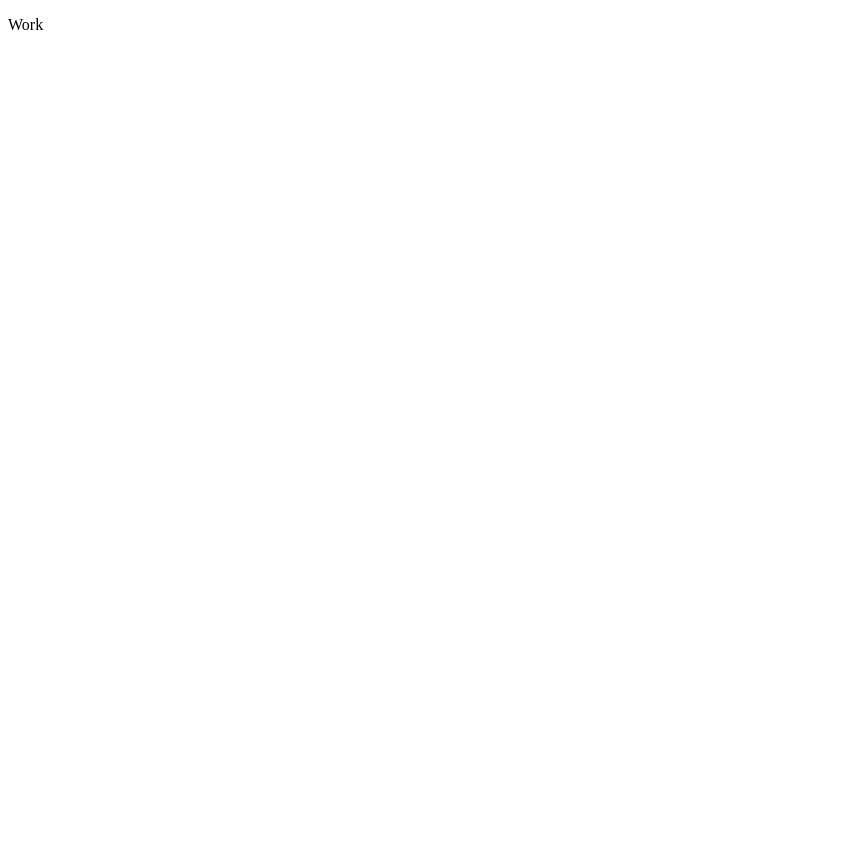
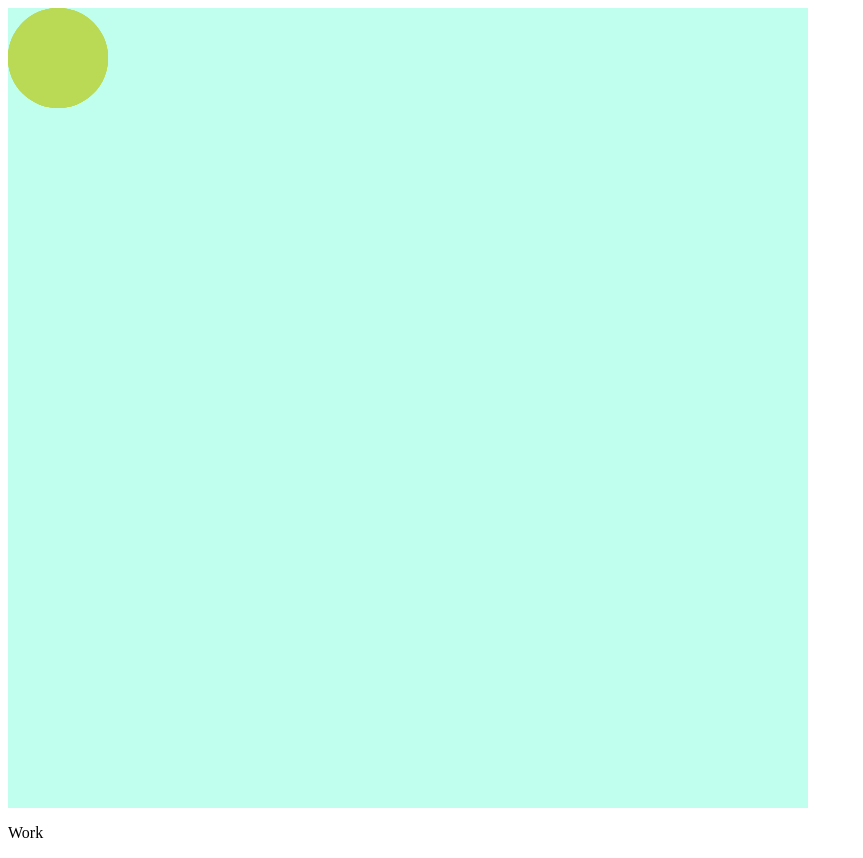
Before and after one commit to Svetik13/Sat, a plain HTML site: page index.html in a window 1280 px wide. Shown: the whole page, without its empty margins (0-863 px from the left). Before the commit the page ends 800 px from the top, so only its background shows below. Drawn offline with Linux system fonts and the light colour scheme.

Commit message:
add bubbles

```diff
--- a/index.html
+++ b/index.html
@@ -7,6 +7,14 @@
     <title>Popjtkanumber2</title>
 </head>
 <body>
+
+<div id="app">
+    <div></div>
+    <div></div>
+    <div></div>
+    <div></div>
+    <div></div>
+</div>
 <p>Work</p>
 <script src="main.js"></script>
 
--- a/style.css
+++ b/style.css
@@ -0,0 +1,15 @@
+#app{ background: #c0ffee;
+    width:100vh;
+    height:100vh;
+    position:relative;
+}
+#app div{
+
+    border-radius:50%;
+    background: #bada55;
+    width:100px;
+    height:100px;
+    position:absolute;
+    top:0;
+    left:0;
+}
```
